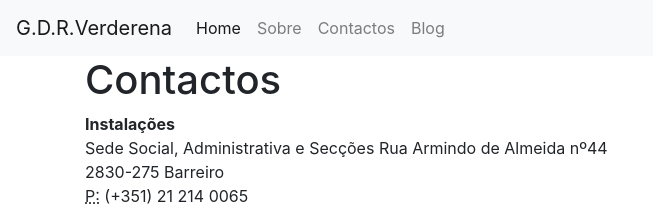
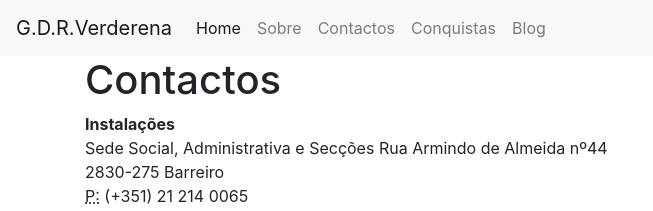
Before and after one commit to GDR-Verderena/gdr-verderena.github.io, a Jekyll site: the page built from contact/index.html, in a window 1280 px wide. Shown: the top 211 px of the page, without its empty margins (0-653 px from the left). Built offline with Jekyll 4.4.1, drawn with Linux system fonts in a browser that asks for light colours.

Commit message:
Update default.html

```diff
--- a/_layouts/default.html
+++ b/_layouts/default.html
@@ -44,6 +44,9 @@
       <li class="nav-item">
         <a class="nav-link" href="/contact">Contactos</a>
       </li>
+       <li class="nav-item">
+        <a class="nav-link" href="/achievements">Conquistas</a>
+      </li>
       <li class="nav-item">
         <a class="nav-link" href="/blog">Blog</a>
       </li>
```
